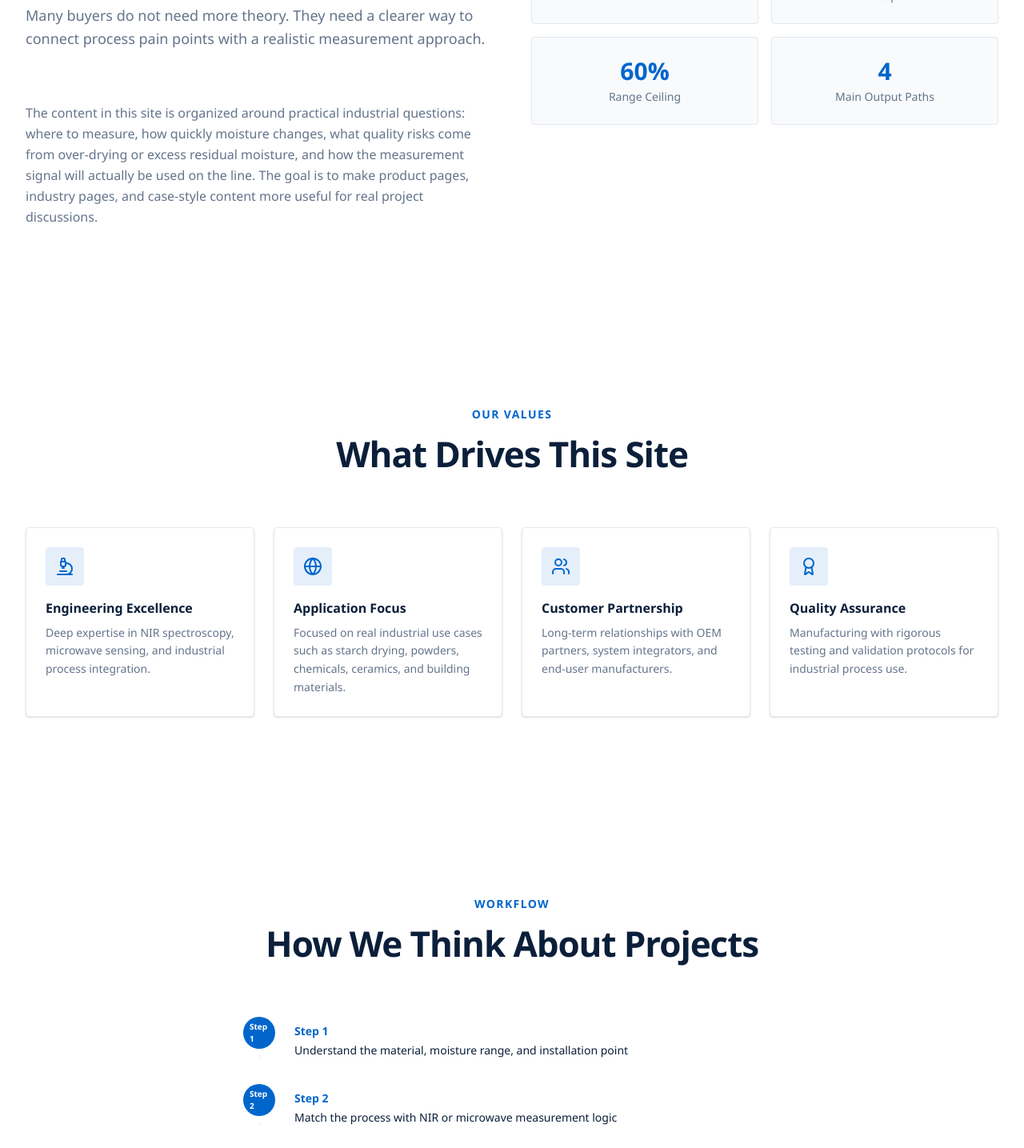
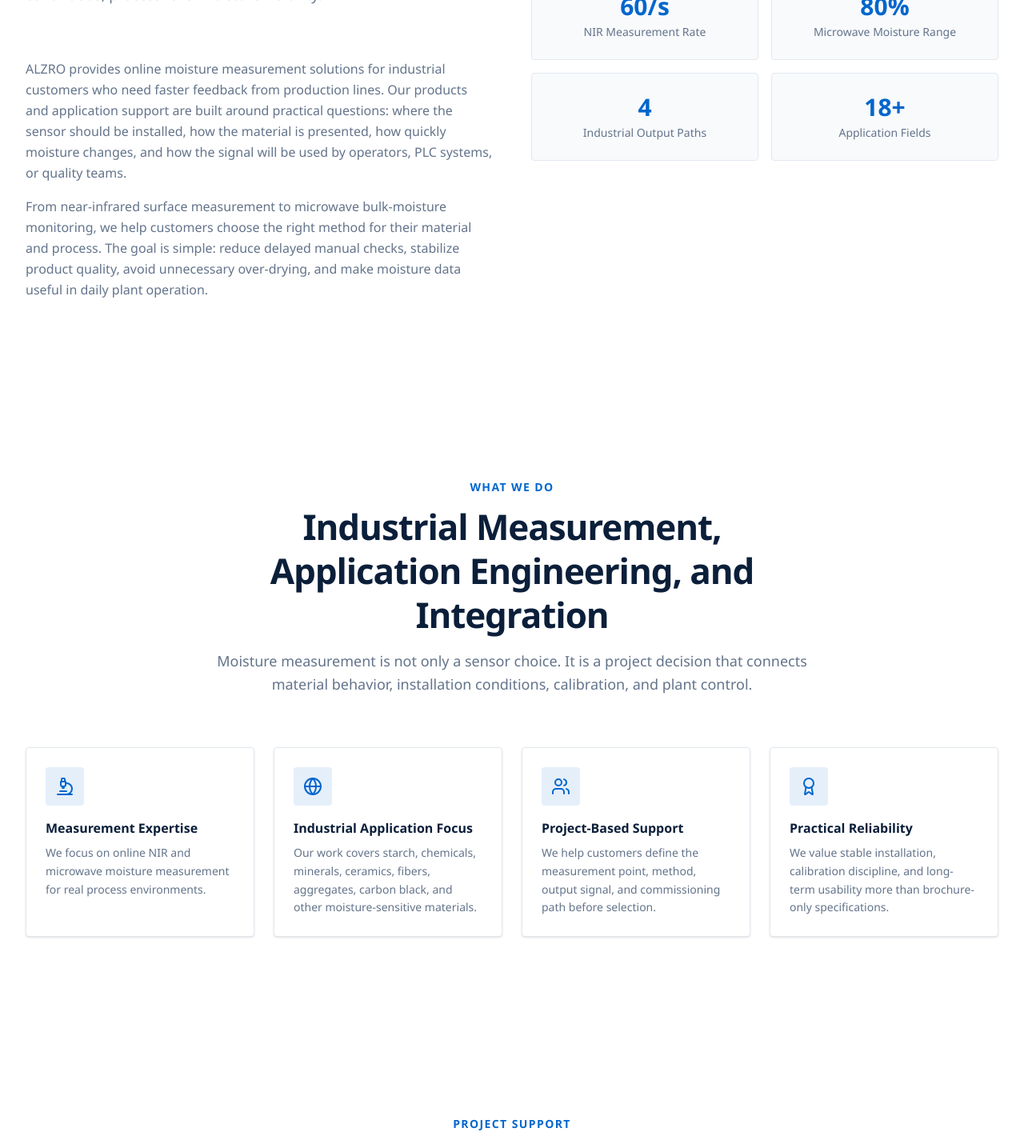
Before and after one commit to Rocky-Bian/online-moisture-analyzer-website, a Next.js app: page /about in a window 1280 px wide. Shown: the part 760-2195 px from the top of the page at 80% size. Built offline with nearby package versions, Linux system fonts and the light colour scheme.

Commit message:
Rewrite about page for company positioning

```diff
--- a/src/app/about/page.tsx
+++ b/src/app/about/page.tsx
@@ -1,4 +1,4 @@
-import { Globe, Users, Award, Microscope } from "lucide-react";
+import { Award, Globe, Microscope, Users } from "lucide-react";
 import { PageBanner } from "@/components/ui/PageBanner";
 import { siteImages } from "@/lib/images";
 import { Section, SectionHeader } from "@/components/ui/Section";
@@ -7,44 +7,44 @@ import { AnimatedCounter } from "@/components/ui/AnimatedCounter";
 import { createMetadata } from "@/lib/seo";
 
 export const metadata = createMetadata({
-  title: "About",
+  title: "About ALZRO",
   description:
-    "Learn more about this online moisture measurement website and its focus on practical NIR and microwave solutions for industrial process lines.",
+    "Learn about ALZRO, an industrial online moisture measurement company providing NIR and microwave solutions for drying, conveying, powder processing, and bulk solids applications.",
   path: "/about",
 });
 
-const values = [
+const strengths = [
   {
     icon: Microscope,
-    title: "Engineering Excellence",
+    title: "Measurement Expertise",
     description:
-      "Deep expertise in NIR spectroscopy, microwave sensing, and industrial process integration.",
+      "We focus on online NIR and microwave moisture measurement for real process environments.",
   },
   {
     icon: Globe,
-    title: "Application Focus",
+    title: "Industrial Application Focus",
     description:
-      "Focused on real industrial use cases such as starch drying, powders, chemicals, ceramics, and building materials.",
+      "Our work covers starch, chemicals, minerals, ceramics, fibers, aggregates, carbon black, and other moisture-sensitive materials.",
   },
   {
     icon: Users,
-    title: "Customer Partnership",
+    title: "Project-Based Support",
     description:
-      "Long-term relationships with OEM partners, system integrators, and end-user manufacturers.",
+      "We help customers define the measurement point, method, output signal, and commissioning path before selection.",
   },
   {
     icon: Award,
-    title: "Quality Assurance",
+    title: "Practical Reliability",
     description:
-      "Manufacturing with rigorous testing and validation protocols for industrial process use.",
+      "We value stable installation, calibration discipline, and long-term usability more than brochure-only specifications.",
   },
 ];
 
-const milestones = [
-  { year: "Step 1", event: "Understand the material, moisture range, and installation point" },
-  { year: "Step 2", event: "Match the process with NIR or microwave measurement logic" },
-  { year: "Step 3", event: "Confirm output method, operator workflow, and control objective" },
-  { year: "Step 4", event: "Support commissioning, verification, and routine plant use" },
+const workflow = [
+  { step: "01", event: "Review the material, target moisture range, and process pain point" },
+  { step: "02", event: "Select NIR or microwave measurement based on material presentation and control objective" },
+  { step: "03", event: "Confirm installation position, communication output, and calibration plan" },
+  { step: "04", event: "Support commissioning, verification, operator use, and routine maintenance" },
 ];
 
 export default function AboutPage() {
@@ -52,45 +52,50 @@ export default function AboutPage() {
     <>
       <PageBanner
         image={siteImages.aboutBackground}
-        label="About"
-        title="Built Around Practical Industrial Moisture Applications"
-        description="This website is structured to explain where online moisture measurement creates value, how the technologies differ, and which application conditions matter most before selection."
+        label="About ALZRO"
+        title="Online Moisture Measurement for Real Industrial Processes"
+        description="ALZRO helps manufacturers monitor moisture continuously in drying, conveying, powder processing, and bulk-material handling lines using NIR and microwave measurement technologies."
       />
 
       <Section>
         <div className="grid gap-12 lg:grid-cols-2 items-center">
           <div>
             <SectionHeader
-              label="Our Mission"
-              title="Make Online Moisture Measurement Easier to Understand"
-              description="Many buyers do not need more theory. They need a clearer way to connect process pain points with a realistic measurement approach."
+              label="Who We Are"
+              title="A Practical Partner for Industrial Moisture Control"
+              description="We focus on helping plants move from delayed manual testing to continuous, process-level moisture visibility."
               align="left"
             />
             <p className="text-muted leading-relaxed">
-              The content in this site is organized around practical industrial
-              questions: where to measure, how quickly moisture changes, what
-              quality risks come from over-drying or excess residual moisture,
-              and how the measurement signal will actually be used on the line.
-              The goal is to make product pages, industry pages, and case-style
-              content more useful for real project discussions.
+              ALZRO provides online moisture measurement solutions for
+              industrial customers who need faster feedback from production
+              lines. Our products and application support are built around
+              practical questions: where the sensor should be installed, how the
+              material is presented, how quickly moisture changes, and how the
+              signal will be used by operators, PLC systems, or quality teams.
+            </p>
+            <p className="mt-4 text-muted leading-relaxed">
+              From near-infrared surface measurement to microwave bulk-moisture
+              monitoring, we help customers choose the right method for their
+              material and process. The goal is simple: reduce delayed manual
+              checks, stabilize product quality, avoid unnecessary over-drying,
+              and make moisture data useful in daily plant operation.
             </p>
           </div>
+
           <div className="grid grid-cols-2 gap-4">
             {[
-              { value: 60, suffix: "/s", label: "NIR Checks" },
-              { value: 80, suffix: "s", label: "Max Response" },
-              { value: 60, suffix: "%", label: "Range Ceiling" },
-              { value: 4, suffix: "", label: "Main Output Paths" },
+              { value: 60, suffix: "/s", label: "NIR Measurement Rate" },
+              { value: 80, suffix: "%", label: "Microwave Moisture Range" },
+              { value: 4, suffix: "", label: "Industrial Output Paths" },
+              { value: 18, suffix: "+", label: "Application Fields" },
             ].map((stat) => (
               <div
                 key={stat.label}
                 className="rounded-sm border border-border bg-surface p-6 text-center"
               >
                 <p className="text-3xl font-bold text-accent">
-                  <AnimatedCounter
-                    value={stat.value}
-                    suffix={stat.suffix}
-                  />
+                  <AnimatedCounter value={stat.value} suffix={stat.suffix} />
                 </p>
                 <p className="mt-1 text-sm text-muted">{stat.label}</p>
               </div>
@@ -101,21 +106,22 @@ export default function AboutPage() {
 
       <Section className="bg-surface">
         <SectionHeader
-          label="Our Values"
-          title="What Drives This Site"
+          label="What We Do"
+          title="Industrial Measurement, Application Engineering, and Integration"
+          description="Moisture measurement is not only a sensor choice. It is a project decision that connects material behavior, installation conditions, calibration, and plant control."
         />
         <div className="grid gap-6 sm:grid-cols-2 lg:grid-cols-4">
-          {values.map((value) => (
+          {strengths.map((item) => (
             <div
-              key={value.title}
+              key={item.title}
               className="rounded-sm border border-border bg-white p-6 shadow-sm"
             >
               <div className="flex h-12 w-12 items-center justify-center rounded-sm bg-accent/10">
-                <value.icon className="h-6 w-6 text-accent" />
+                <item.icon className="h-6 w-6 text-accent" />
               </div>
-              <h3 className="mt-4 font-bold text-primary">{value.title}</h3>
+              <h3 className="mt-4 font-bold text-primary">{item.title}</h3>
               <p className="mt-2 text-sm text-muted leading-relaxed">
-                {value.description}
+                {item.description}
               </p>
             </div>
           ))}
@@ -123,21 +129,25 @@ export default function AboutPage() {
       </Section>
 
       <Section>
-        <SectionHeader label="Workflow" title="How We Think About Projects" />
+        <SectionHeader
+          label="Project Support"
+          title="How We Work With Customers"
+          description="A good online moisture project starts with the production problem, not only the instrument model."
+        />
         <div className="mx-auto max-w-2xl">
-          {milestones.map((milestone, i) => (
-            <div key={milestone.year} className="flex gap-6 pb-8 last:pb-0">
+          {workflow.map((item, i) => (
+            <div key={item.step} className="flex gap-6 pb-8 last:pb-0">
               <div className="flex flex-col items-center">
-                <div className="flex h-10 w-10 items-center justify-center rounded-full bg-accent px-2 text-[10px] font-bold text-white">
-                  {milestone.year}
+                <div className="flex h-10 w-10 items-center justify-center rounded-full bg-accent px-2 text-xs font-bold text-white">
+                  {item.step}
                 </div>
-                {i < milestones.length - 1 && (
+                {i < workflow.length - 1 && (
                   <div className="mt-2 w-px flex-1 bg-border" />
                 )}
               </div>
               <div className="pt-2">
-                <p className="text-sm font-bold text-accent">{milestone.year}</p>
-                <p className="mt-1 text-sm text-primary">{milestone.event}</p>
+                <p className="text-sm font-bold text-accent">Step {item.step}</p>
+                <p className="mt-1 text-sm text-primary">{item.event}</p>
               </div>
             </div>
           ))}
@@ -146,7 +156,7 @@ export default function AboutPage() {
 
       <CTASection
         headline="Discuss Your Moisture Measurement Project"
-        description="Whether you are comparing methods, checking installation points, or preparing an RFQ, the next step is usually a clearer application discussion."
+        description="Tell us your material, process line, and control objective. We will help review whether NIR or microwave measurement is the better fit."
         primaryLabel="Contact Us"
         primaryHref="/contact"
       />
```
